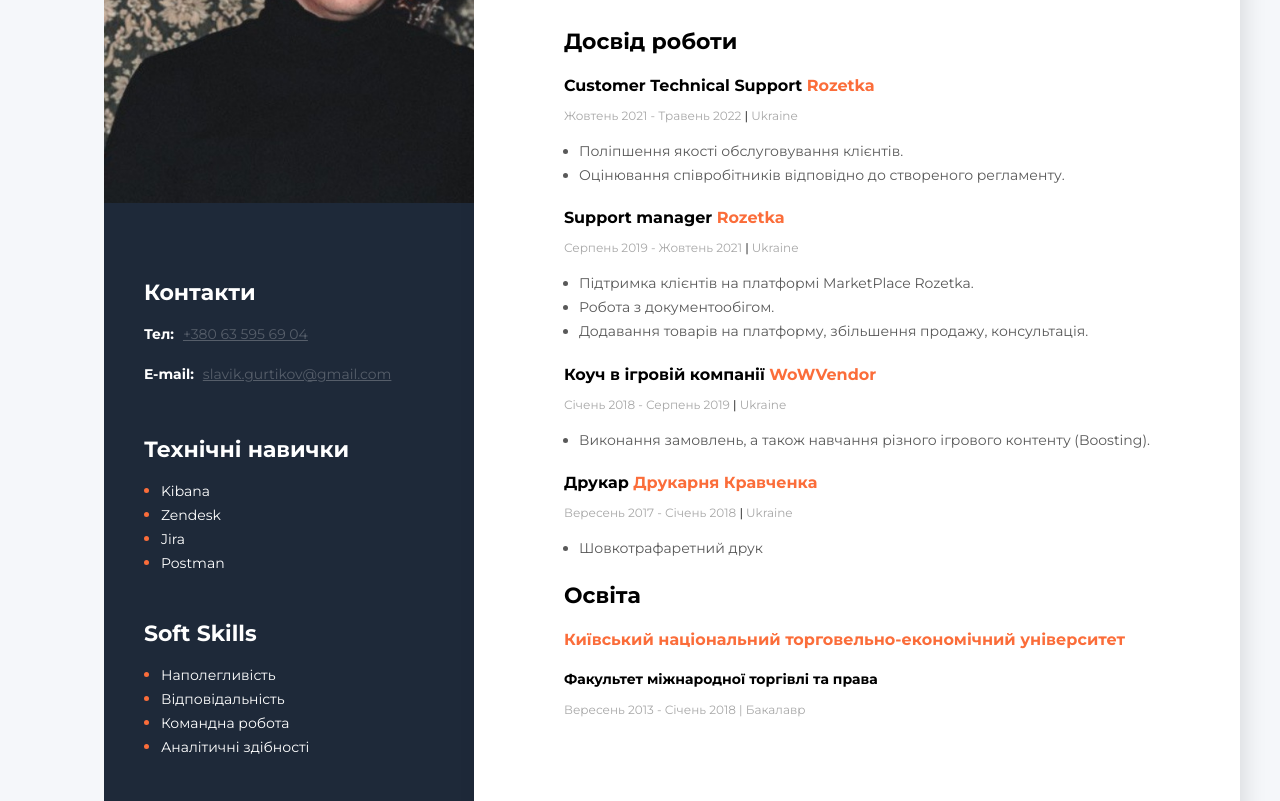
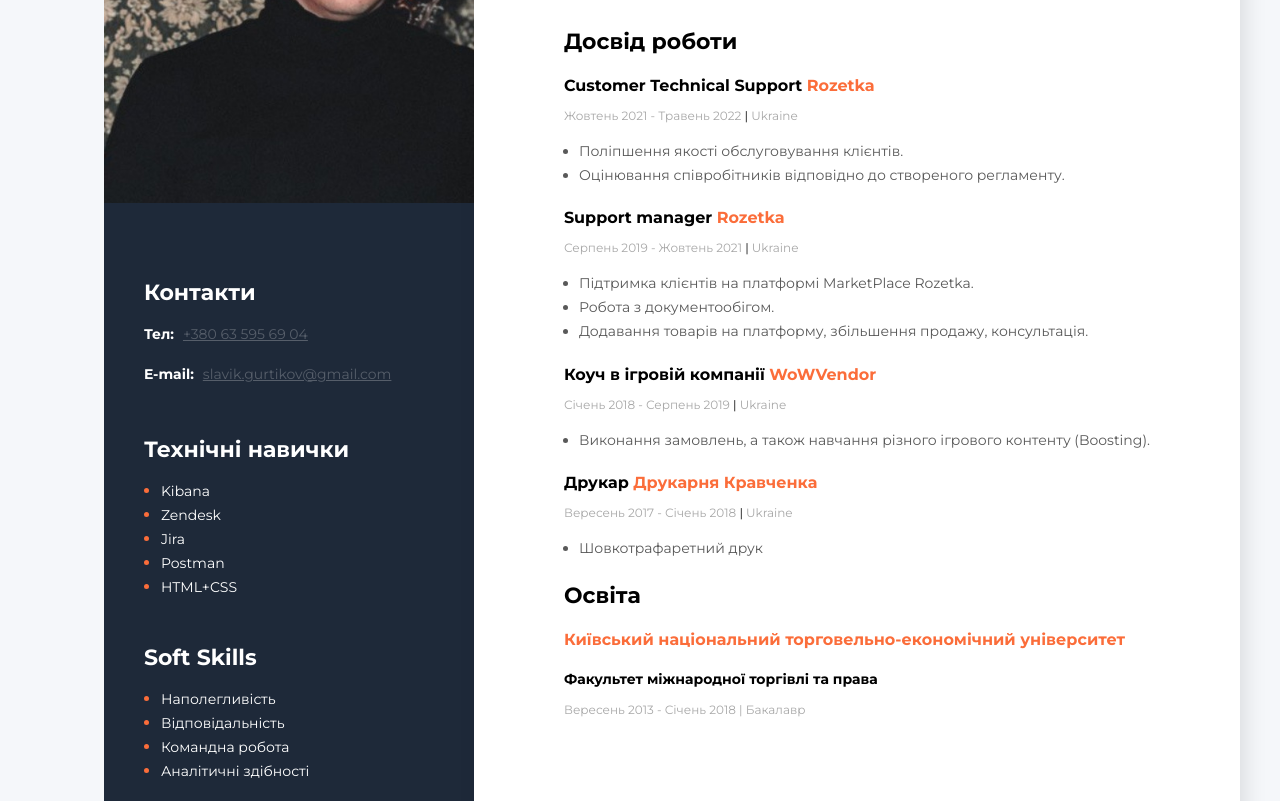
Before and after one commit to Odisoon/Resume, a plain HTML site: page index.html in a window 1280 px wide. Shown: the part 249-1050 px from the top of the page. Drawn offline with Linux system fonts and the light colour scheme.

Commit message:
Update index.html

```diff
--- a/index.html
+++ b/index.html
@@ -126,6 +126,7 @@
                     <li class="tech-skills-item"> <span class="tech-skills-text">Zendesk</span>
                     <li class="tech-skills-item"> <span class="tech-skills-text">Jira</span>
                     <li class="tech-skills-item"> <span class="tech-skills-text">Postman</span>
+                    <li class="tech-skills-item"> <span class="tech-skills-text">HTML+CSS</span>
                 </ul>
             </div>
             <!--Soft Skills-->
```
